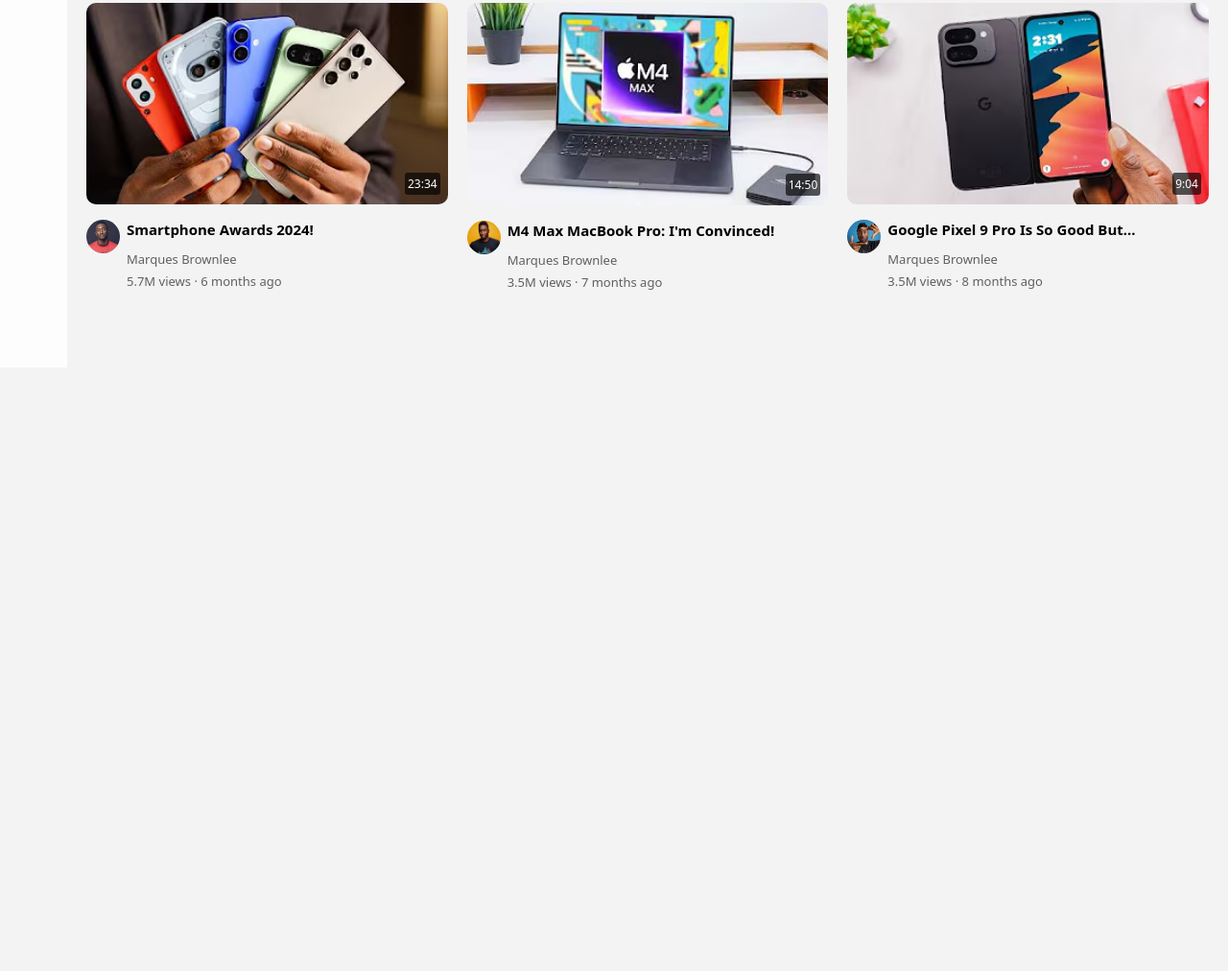
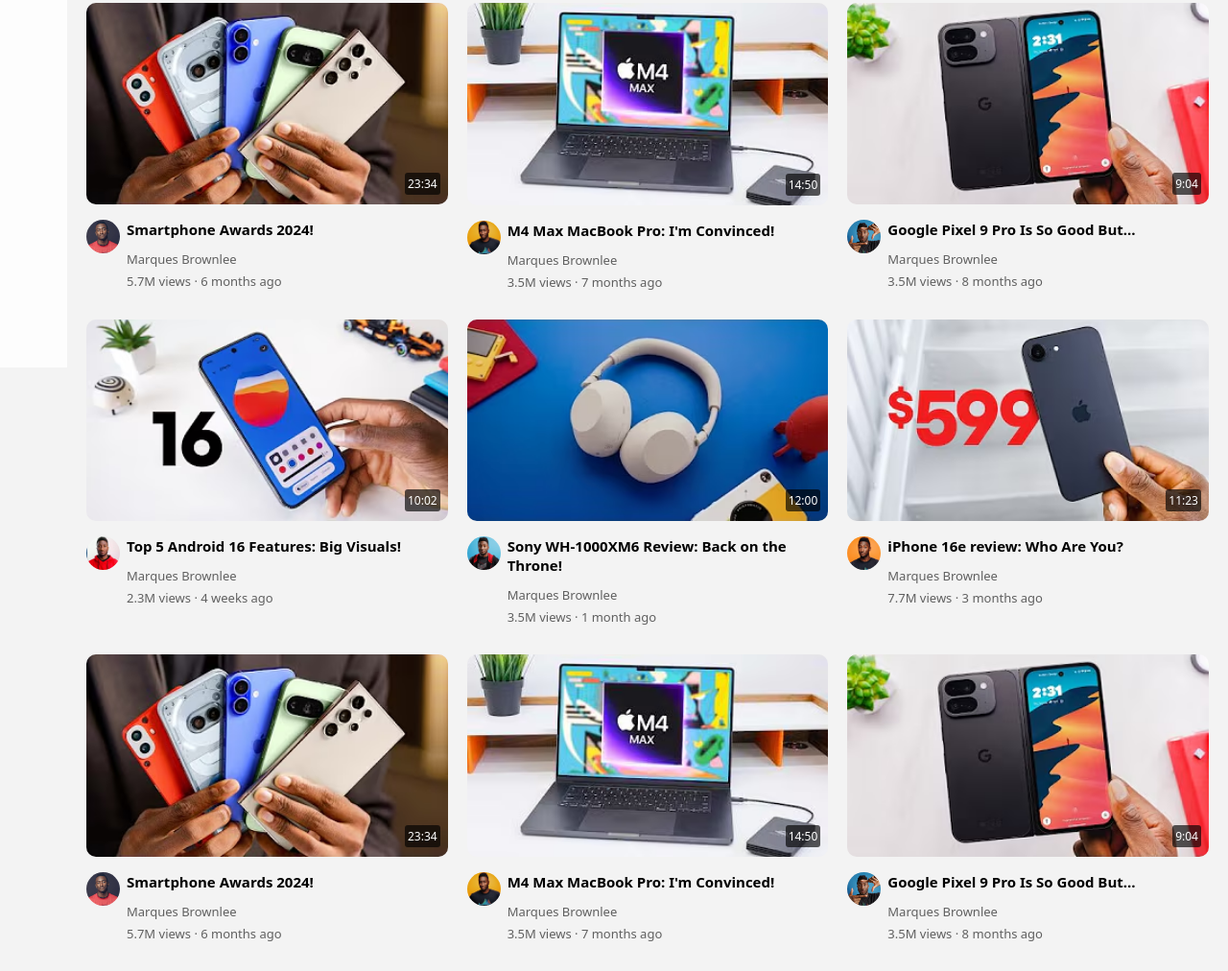
Before and after one commit to ronnieon/project_youtube_using_html_css, a plain HTML site: page youtube.html in a window 1280 px wide. Shown: the part 417-1429 px from the top of the page at 96% size. Before the commit the page ends 800 px from the top, so only its background shows below. Drawn offline with Linux system fonts and the light colour scheme.

Commit message:
added more video tiles

```diff
--- a/general.css
+++ b/general.css
@@ -10,5 +10,6 @@
     margin-right: 20px;
     padding-top: 70px;
     padding-left: 70px;
+    padding-bottom: 30px;
     background-color: rgb(243,243,243);
 }
--- a/youtube.html
+++ b/youtube.html
@@ -238,6 +238,174 @@
                     </div>
                 </div>
             </div>
+
+            <div class="video_preview">
+                <div class="thumbnail_row">
+                    <img class="video_thumbnail" src="images/1.avif">
+                    <div class="time_stamp">
+                    <p>10:02</p>
+                    </div>
+                </div>
+                <div class="video_deets">
+                    <div class="channel_picture">
+                        <img class="profile_pic" src="images/pfp.webp">
+                    </div>
+                    <div class="video_info">
+                        <p class="video_title">
+                        Top 5 Android 16 Features: Big Visuals!
+                        </p>
+
+                        <p class="video_author">
+                            Marques Brownlee
+                        </p>
+
+                        <p class="video_stats">
+                            2.3M views &#183; 4 weeks ago
+                        </p>
+                    </div>
+                </div>
+            </div>
+
+
+            <div class="video_preview">
+                <div class="thumbnail_row">
+                    <img class="video_thumbnail" src="images/2.avif">
+                    <div class="time_stamp">
+                    <p>12:00</p>
+                    </div>
+                </div>
+                <div class="video_deets">
+                    <div class="channel_picture">
+                        <img class="profile_pic" src="images/mkbhd_pfp3.jpg">
+                    </div>
+                    <div class="video_info">
+                        <p class="video_title">
+                        Sony WH-1000XM6 Review: Back on the Throne!
+                        </p>
+
+                        <p class="video_author">
+                            Marques Brownlee
+                        </p>
+
+                        <p class="video_stats">
+                            3.5M views &#183; 1 month ago
+                        </p>
+                    </div>
+                </div>
+            </div>
+
+
+            <div class="video_preview">
+                <div class="thumbnail_row">
+                    <img class="video_thumbnail" src="images/3.avif">
+                    <div class="time_stamp">
+                    <p>11:23</p>
+                    </div>
+                </div>
+                <div class="video_deets">
+                    <div class="channel_picture">
+                        <img class="profile_pic" src="images/mkbhd_pfp4.jpeg">
+                    </div>
+                    <div class="video_info">
+                        <p class="video_title">
+                        iPhone 16e review: Who Are You?
+                        </p>
+
+                        <p class="video_author">
+                            Marques Brownlee
+                        </p>
+
+                        <p class="video_stats">
+                            7.7M views &#183; 3 months ago
+                        </p>
+                    </div>
+                </div>
+            </div>
+
+
+            <div class="video_preview">
+                <div class="thumbnail_row">
+                    <img class="video_thumbnail" src="images/4.avif">
+                    <div class="time_stamp">
+                    <p>23:34</p>
+                    </div>
+                </div>
+                <div class="video_deets">
+                    <div class="channel_picture">
+                        <img class="profile_pic" src="images/mkbhd_pfp2.jpg">
+                    </div>
+                    <div class="video_info">
+                        <p class="video_title">
+                        Smartphone Awards 2024!
+                        </p>
+
+                        <p class="video_author">
+                            Marques Brownlee
+                        </p>
+
+                        <p class="video_stats">
+                            5.7M views &#183; 6 months ago
+                        </p>
+                    </div>
+                </div>
+            </div>
+
+
+            <div class="video_preview">
+                <div class="thumbnail_row">
+                    <img class="video_thumbnail" src="images/5.avif">
+                    <div class="time_stamp">
+                    <p>14:50</p>
+                    </div>
+                </div>
+                <div class="video_deets">
+                    <div class="channel_picture">
+                        <img class="profile_pic" src="images/mkbhd_pfp6.jpg">
+                    </div>
+                    <div class="video_info">
+                        <p class="video_title">
+                        M4 Max MacBook Pro: I'm Convinced!
+                        </p>
+
+                        <p class="video_author">
+                            Marques Brownlee
+                        </p>
+
+                        <p class="video_stats">
+                            3.5M views &#183; 7 months ago
+                        </p>
+                    </div>
+                </div>
+            </div>
+
+
+            <div class="video_preview">
+                <div class="thumbnail_row">
+                    <img class="video_thumbnail" src="images/6.avif">
+                    <div class="time_stamp">
+                    <p>9:04</p>
+                    </div>
+                </div>
+                <div class="video_deets">
+                    <div class="channel_picture">
+                        <img class="profile_pic" src="images/mkbhd_pfp5.jpg">
+                    </div>
+                    <div class="video_info">
+                        <p class="video_title">
+                        Google Pixel 9 Pro Is So Good But...
+                        </p>
+
+                        <p class="video_author">
+                            Marques Brownlee
+                        </p>
+
+                        <p class="video_stats">
+                            3.5M views &#183; 8 months ago
+                        </p>
+                    </div>
+                </div>
+            </div>
+
         </section>
     </main>
 </body>
```
